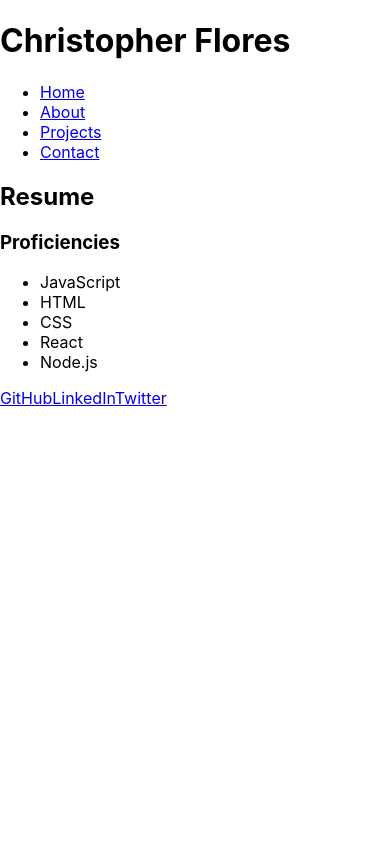
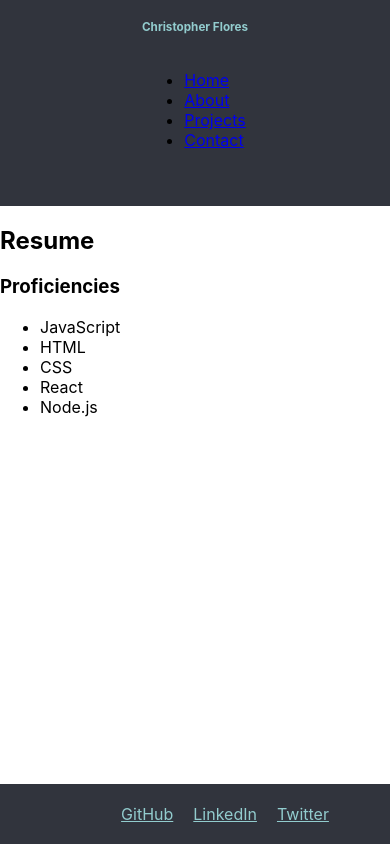
Before and after one commit to christopherflores9312/ReactPortfolio, a React (Create React App) app: page /resume in a window 390 px wide. Built offline with nearby package versions, Linux system fonts and the light colour scheme.

Commit message:
header/footer styled

```diff
--- a/src/Footer.js
+++ b/src/Footer.js
@@ -1,8 +1,9 @@
 import React from 'react';
+import styles from './Footer.module.css';
 
 function Footer() {
   return (
-    <footer>
+    <footer className={styles.footer}>
       <a href="https://github.com/your_github_username">GitHub</a>
       <a href="https://linkedin.com/in/your_linkedin_username">LinkedIn</a>
       <a href="https://twitter.com/your_twitter_username">Twitter</a>
--- /dev/null
+++ b/src/Footer.module.css
@@ -0,0 +1,22 @@
+.footer {
+    display: flex;
+    justify-content: center;
+    align-items: center;
+    background-color: #31343d;
+    padding: 20px;
+    position: fixed;
+    width: 100%;
+    bottom: 0;
+  }
+
+  .footer a {
+    color: #92ccce;
+    text-decoration: underline;
+    margin-left: 20px;
+    transition: all 0.3s ease-in-out;
+  }
+
+  .footer a:hover {
+    color: #fff;
+    background-color: #92ccce;
+  }
--- a/src/Header.js
+++ b/src/Header.js
@@ -1,9 +1,10 @@
 import React from 'react';
 import Navigation from './Navigation';
+import styles from './Header.module.css';
 
 function Header() {
   return (
-    <header>
+    <header className={styles.header}>
       <h1>Christopher Flores</h1>
       <Navigation />
     </header>
--- /dev/null
+++ b/src/Header.module.css
@@ -0,0 +1,24 @@
+.header {
+    display: flex;
+    justify-content: space-between;
+    align-items: center;
+    background-color: #31343d;
+    padding: 20px;
+  }
+
+  .header h1 {
+    color: #92ccce;
+    margin: 0;
+  }
+
+  @media (max-width: 768px) {
+    .header {
+      flex-direction: column;
+      justify-content: center;
+    }
+
+    .header h1 {
+      text-align: center;
+      font-size: 3vw;
+    }
+  }
--- a/src/Navigation.js
+++ b/src/Navigation.js
@@ -1,51 +1,31 @@
-import { NavLink, useLocation } from 'react-router-dom';
+import { useLocation, Link } from 'react-router-dom';
 import styles from './Navigation.module.css';
 
 const Navigation = () => {
   const location = useLocation();
 
   return (
-    <nav>
+    <nav className={styles.navbar}>
       <ul>
         <li>
-          <NavLink
-            to="/"
-            className={({ isActive }) =>
-              isActive ? styles.activeNavLink : styles.navLink
-            }
-          >
+          <Link to="/" className={location.pathname === '/' ? styles.activeLink : ''}>
             Home
-          </NavLink>
+          </Link>
         </li>
         <li>
-          <NavLink
-            to="/about"
-            className={({ isActive }) =>
-              isActive ? styles.activeNavLink : styles.navLink
-            }
-          >
+          <Link to="/about" className={location.pathname === '/about' ? styles.activeLink : ''}>
             About
-          </NavLink>
+          </Link>
         </li>
         <li>
-          <NavLink
-            to="/projects"
-            className={({ isActive }) =>
-              isActive ? styles.activeNavLink : styles.navLink
-            }
-          >
+          <Link to="/projects" className={location.pathname === '/projects' ? styles.activeLink : ''}>
             Projects
-          </NavLink>
+          </Link>
         </li>
         <li>
-          <NavLink
-            to="/contact"
-            className={({ isActive }) =>
-              isActive ? styles.activeNavLink : styles.navLink
-            }
-          >
+          <Link to="/contact" className={location.pathname === '/contact' ? styles.activeLink : ''}>
             Contact
-          </NavLink>
+          </Link>
         </li>
       </ul>
     </nav>
--- a/src/Navigation.module.css
+++ b/src/Navigation.module.css
@@ -0,0 +1,33 @@
+.navbar {
+    display: flex;
+    justify-content: space-between;
+    align-items: center;
+    background-color: #31343d;
+    padding: 20px;
+  }
+
+  .navLink {
+    color: #92ccce;
+    text-decoration: underline;
+    margin-left: 20px;
+    transition: all 0.3s ease-in-out;
+  }
+
+  .activeLink {
+    color: #fff;
+    background-color: #92ccce;
+  }
+
+  /* Use media queries to adjust navigation layout and styling for smaller screens */
+  @media (max-width: 768px) {
+    .navbar {
+      flex-direction: column;
+      justify-content: center;
+    }
+
+    .navLink {
+      display: block;
+      margin: 10px 0;
+      text-align: center;
+    }
+  }
```
